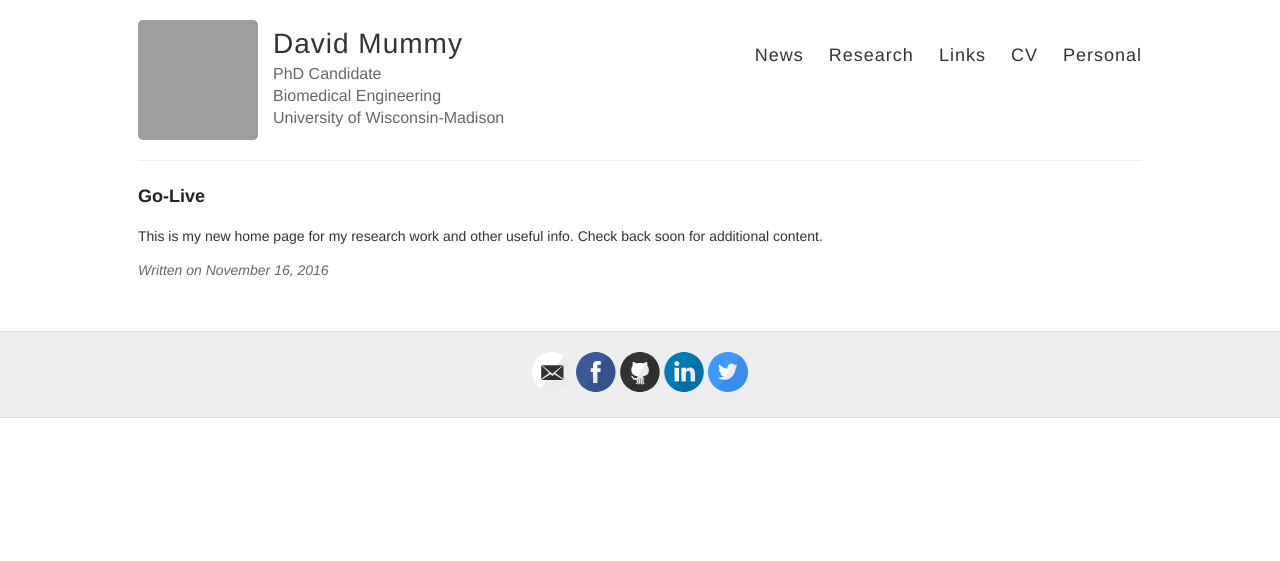
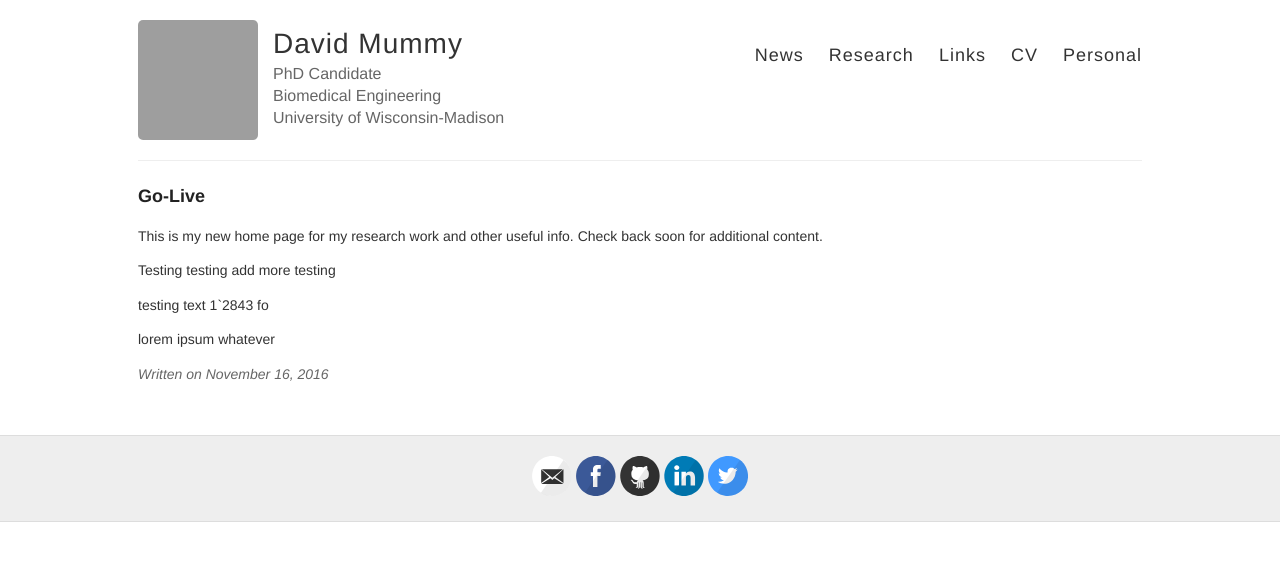
Before and after one commit to mummydg/mummydg.github.io, a Jekyll site: the page built from _posts/2016-11-16-Hello-World.md, in a window 1280 px wide. Shown: the top 561 px of the page. Built offline with Jekyll 4.4.1, drawn with Linux system fonts in a browser that asks for light colours; grey boxes are pictures that could not be loaded.

Commit message:
updating first post

```diff
--- a/_posts/2016-11-16-Hello-World.md
+++ b/_posts/2016-11-16-Hello-World.md
@@ -4,3 +4,11 @@ title: Go-Live
 ---
 
 This is my new home page for my research work and other useful info. Check back soon for additional content.
+
+Testing testing add more testing
+
+testing text 1`2843
+fo
+
+
+lorem ipsum whatever
```
